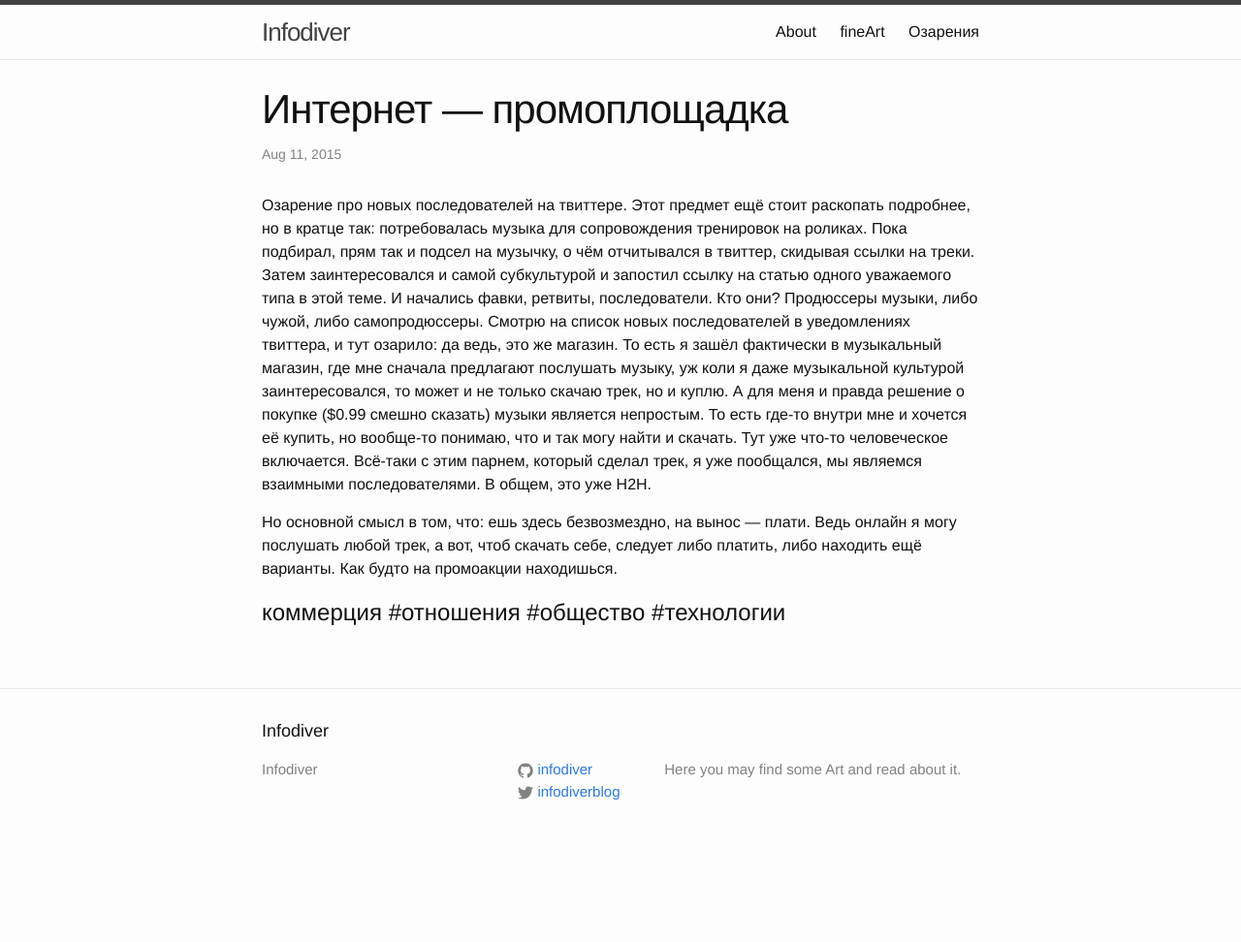
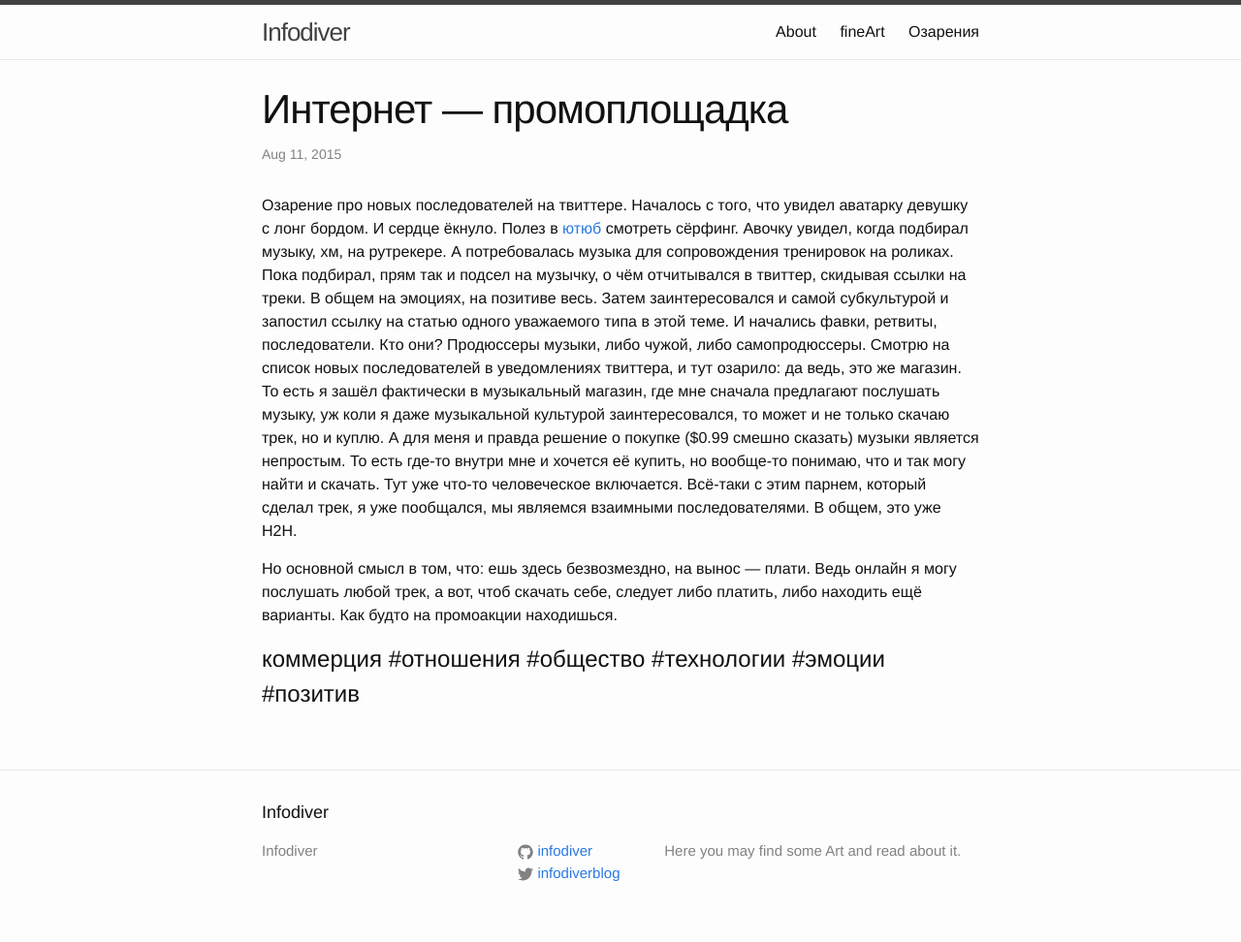
Before and after one commit to aborruso/infodiver, a Jekyll site: the page built from _insights/promo.markdown, in a window 1280 px wide. Shown: the whole page at 97% size. Built offline with Jekyll 4.4.1, drawn with Linux system fonts in a browser that asks for light colours; before the commit the page ends 900 px from its top, so only the background shows below that.

Commit message:
уточнил Озарение социальные сети

```diff
--- a/_insights/promo.markdown
+++ b/_insights/promo.markdown
@@ -5,8 +5,10 @@ date:   2015-08-11 17:11:18
 categories: Озарения
 ---
 Озарение про новых последователей на твиттере.
-Этот предмет ещё стоит раскопать подробнее, но в кратце так: потребовалась музыка для сопровождения тренировок на роликах. Пока подбирал, прям так и подсел на музычку, о чём отчитывался в твиттер, скидывая ссылки на треки. Затем заинтересовался и самой субкультурой и запостил ссылку на статью одного уважаемого типа в этой теме. И начались фавки, ретвиты, последователи. Кто они? Продюссеры музыки, либо чужой, либо самопродюссеры. Смотрю на список новых последователей в уведомлениях твиттера, и тут озарило: да ведь, это же магазин. То есть я зашёл фактически в музыкальный магазин, где мне сначала предлагают послушать музыку, уж коли я даже музыкальной культурой заинтересовался, то может и не только скачаю трек, но и куплю.
+Началось с того, что увидел аватарку девушку с лонг бордом. И сердце ёкнуло. Полез в [ютюб][yt] смотреть сёрфинг. Авочку увидел, когда подбирал музыку, хм, на рутрекере. А потребовалась музыка для сопровождения тренировок на роликах. Пока подбирал, прям так и подсел на музычку, о чём отчитывался в твиттер, скидывая ссылки на треки. В общем на эмоциях, на позитиве весь. Затем заинтересовался и самой субкультурой и запостил ссылку на статью одного уважаемого типа в этой теме. И начались фавки, ретвиты, последователи. Кто они? Продюссеры музыки, либо чужой, либо самопродюссеры. Смотрю на список новых последователей в уведомлениях твиттера, и тут озарило: да ведь, это же магазин. То есть я зашёл фактически в музыкальный магазин, где мне сначала предлагают послушать музыку, уж коли я даже музыкальной культурой заинтересовался, то может и не только скачаю трек, но и куплю.
 А для меня и правда решение о покупке ($0.99 смешно сказать) музыки является непростым. То есть где-то внутри мне и хочется её купить, но вообще-то понимаю, что и так могу найти и скачать. Тут уже что-то человеческое включается. Всё-таки с этим парнем, который сделал трек, я уже пообщался, мы являемся взаимными последователями. В общем, это уже H2H.
 
 Но основной смысл в том, что: ешь здесь безвозмездно, на вынос — плати. Ведь онлайн я могу послушать любой трек, а вот, чтоб скачать себе, следует либо платить, либо находить ещё варианты. Как будто на промоакции находишься.
-#коммерция #отношения #общество #технологии
+#коммерция #отношения #общество #технологии #эмоции #позитив
+
+[yt]:  https://youtu.be/wIgFkbgkAF4
```
